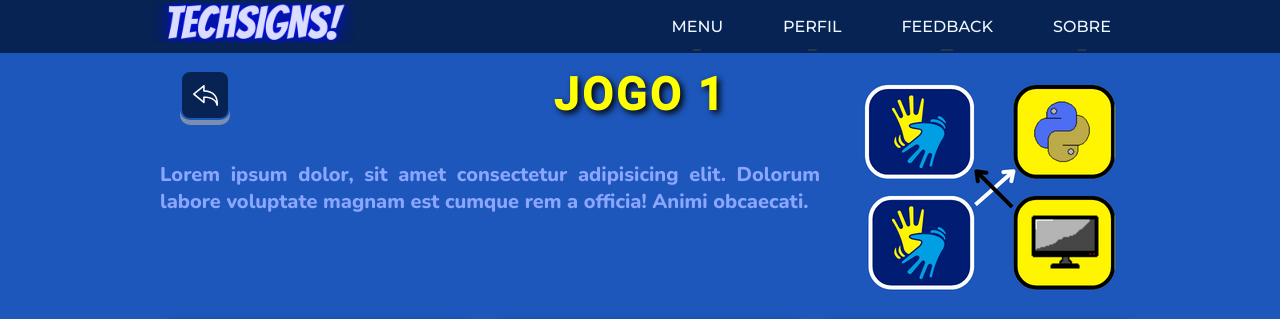
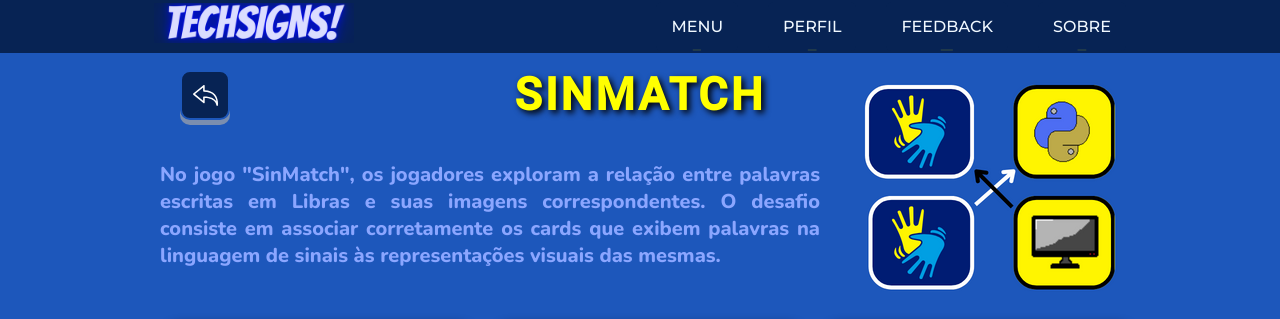
Before and after one commit to camilleandrade125/TECHSIGNS, a React (Vite) app: page /niveis_jogo1 in a window 1280 px wide. Shown: the top 319 px of the page. Built offline with nearby package versions, Linux system fonts and the light colour scheme.

Commit message:
Nome e descrição dos jogos

```diff
--- a/src/pages/login/index.jsx
+++ b/src/pages/login/index.jsx
@@ -78,7 +78,6 @@ function LoginPage() {
         }
       })
       .catch((error) => {
-        console.error("Erro ao fazer login:", error);
         setMessage("Erro ao tentar fazer login");
       });
   }
--- a/src/pages/menu/index.jsx
+++ b/src/pages/menu/index.jsx
@@ -24,8 +24,8 @@ function MenuPage(){
                 </section>
 
                 <section className="section-button">
-                    <CardJogos img={img_jogo_1} nome_jogos={'JOGO1'} link={'/niveis_jogo1'}/>
-                    <CardJogos img={img_jogo_2} nome_jogos={'JOGO2'} link={'/niveis_jogo2'}/>
+                    <CardJogos img={img_jogo_1} nome_jogos={'SinMatch'} link={'/niveis_jogo1'}/>
+                    <CardJogos img={img_jogo_2} nome_jogos={'SinaTech'} link={'/niveis_jogo2'}/>
                 </section>
             </main>
     )
--- a/src/pages/niveis_jogo1/index.jsx
+++ b/src/pages/niveis_jogo1/index.jsx
@@ -10,8 +10,8 @@ export function NiveisPage(){
     return(
         <>
         <Botao_Voltar link_voltar='/menu'/>
-        <Niveis nome_jogo={'jogo 1'}
-        descriscao_jogo={'Lorem ipsum dolor, sit amet consectetur adipisicing elit. Dolorum labore voluptate magnam est cumque rem a officia! Animi obcaecati.'}
+        <Niveis nome_jogo={'SinMatch'}
+        descriscao_jogo={'No jogo "SinMatch", os jogadores exploram a relação entre palavras escritas em Libras e suas imagens correspondentes. O desafio consiste em associar corretamente os cards que exibem palavras na linguagem de sinais às representações visuais das mesmas.'}
         imagem_descricao={img_jogo_1}/>
         <section className="card-flex">
           <CardNiveis nivel={1} link_1='/g1nivel1' link_2='' link_3='' link_4='' link_5=''/>
--- a/src/pages/niveis_jogo2/index.jsx
+++ b/src/pages/niveis_jogo2/index.jsx
@@ -8,8 +8,8 @@ export function NiveisPage2(){
     return(
         <>
             <Botao_Voltar link_voltar='/menu'/>
-            <Niveis nome_jogo={'jogo 2'}
-            descriscao_jogo={'Lorem ipsum dolor, sit amet consectetur adipisicing elit. Dolorum labore voluptate magnam est cumque rem a officia! Animi obcaecati.'}
+            <Niveis nome_jogo={'SinaTech'}
+        descriscao_jogo={'No jogo "SinaTech", os jogadores exploram a datilologia Libras ao decifrar os gestos de uma intérprete. O desafio consiste em interpretar seus movimentos precisos, escolhendo corretamente entre as cartas que representam diferentes sinais.'}
             imagem_descricao={img_jogo_2}/>
 
             <section className="card-flex">
```
